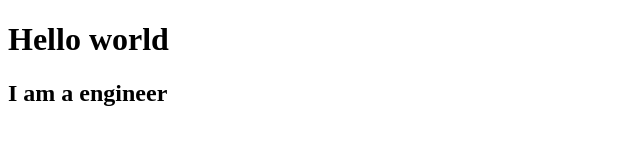
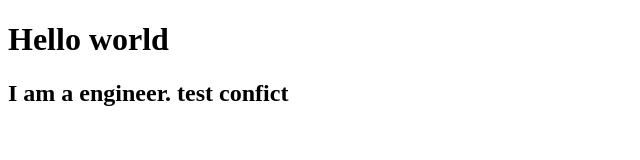
Before and after one commit to hathanhtmbk/testgit, a plain HTML site: page index.html in a window 1280 px wide. Shown: the whole page, without its empty margins (0-640 px from the left). Drawn offline with Linux system fonts and the light colour scheme.

Commit message:
fix confict

```diff
--- a/index.html
+++ b/index.html
@@ -8,6 +8,6 @@
 </head>
 <body>
     <h1>Hello world</h1>
-    <h2>I am a engineer</h2>
+    <h2>I am a engineer. test confict</h2>
 </body>
 </html>
```
